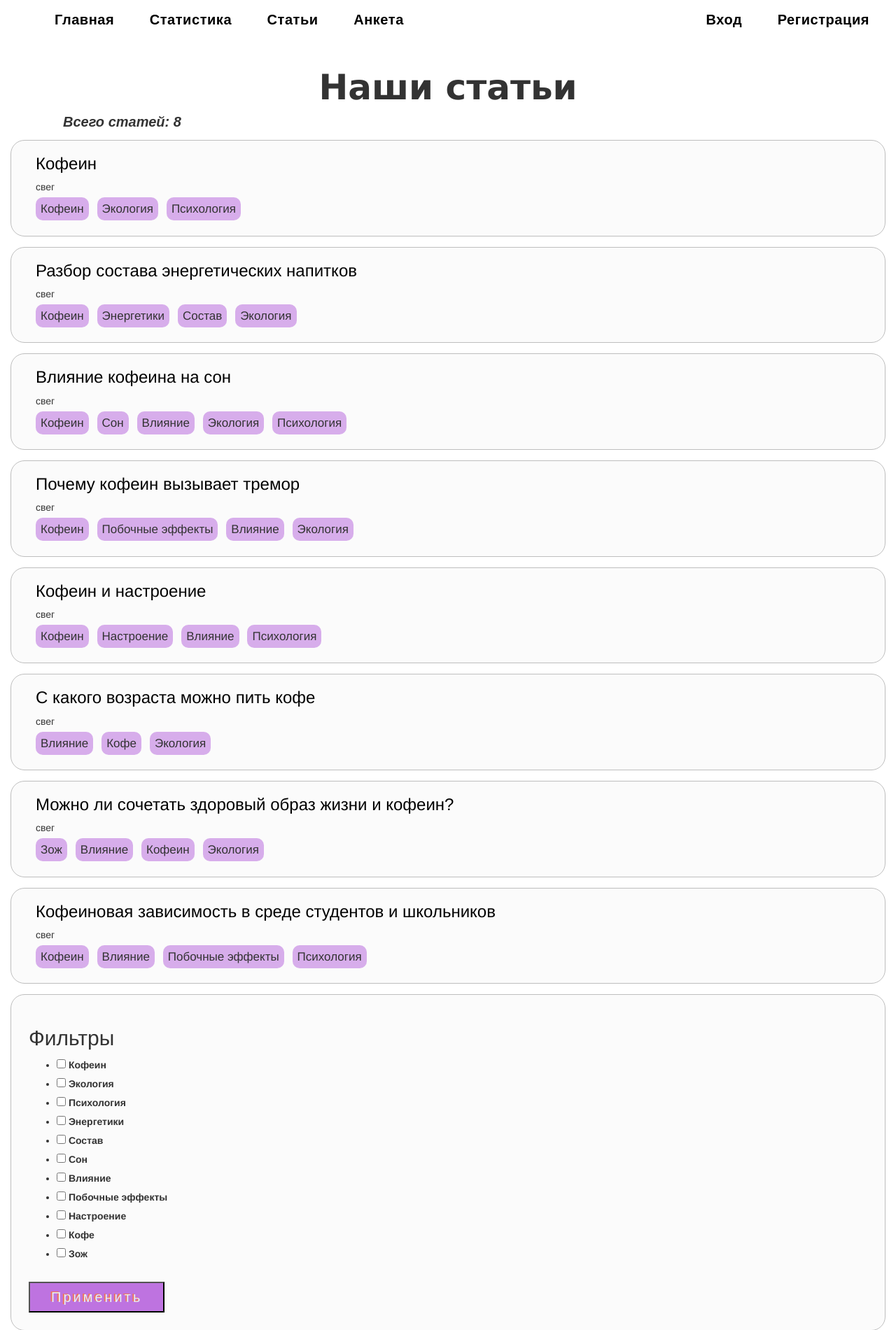
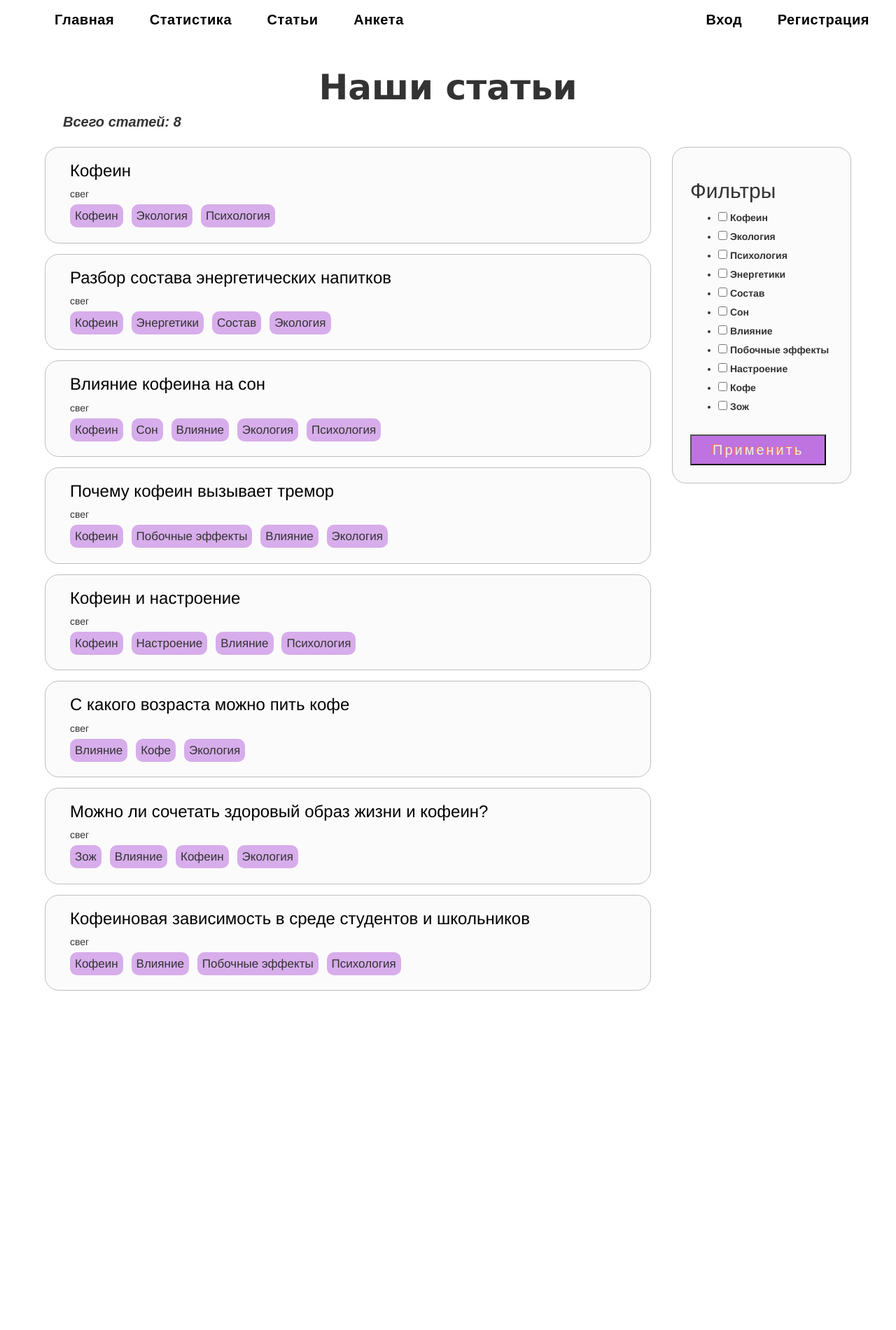
Before and after one commit to Moria-Mel/Caffeine, a Django app: page /caffeine/articles/ in a window 1280 px wide. Shown: the top 1901 px of the page at 70% size. After the commit the page ends 1416 px from the top, so only its background shows below. Run offline with Django 3.2, Linux system fonts and the light colour scheme; data comes from the database, SQL or seed files in the repository; some libraries are stand-ins or nearby versions.

Commit message:
right filters

```diff
--- a/caffeine/catalog/static/css/styles.css
+++ b/caffeine/catalog/static/css/styles.css
@@ -182,6 +182,27 @@ hr {
     margin: 15px;
     padding-bottom: 25px;
 }
+
+.articles_block {
+    width: 70%;
+}
+
+.filters_block {
+    width: 20%;
+    display: flex;
+    flex-direction: column;
+    align-items: flex-start;
+    flex-grow: 0;
+    flex-shrink: 1;
+    height: 10%;
+}
+
+.articles_container {
+    display: flex;
+    flex-direction: row;
+    justify-content: center;
+}
+
 .img {
     max-width: 100%;
 	height: auto;
--- a/caffeine/templates/articles.html
+++ b/caffeine/templates/articles.html
@@ -3,6 +3,8 @@
 {% block content %}
 <h1 class="h1_class">Наши статьи</h1>
 <h3 class="h3_class">{% if not filters %}Всего статей{% else %} Количество статей содержащих {% for tag in filters %}<span class="tag">{{tag}}</span>{% endfor %}{% endif %}: {{ num }}</h3>
+<div class="articles_container">
+    <div class="articles_block">
 {% for article in articles_list %}
 <div class="questionary">
     <a class="name" href={{article.id}}><h3>{{article.title}}</h3></a>
@@ -12,9 +14,10 @@
     {% endfor %}
 </div>
 {% endfor %}
-{% endblock %}
+        </div>
 
-{% block right-col %}
+
+    <div class="style filters_block">
 <h2>Фильтры</h2>
 <form method="post" action="{% url 'articles' %}">
 {% csrf_token %}
@@ -30,5 +33,7 @@
     </div>
 </form>
     {{ req }}
+        </div>
 
+    </div>
 {% endblock %}
--- a/caffeine/templates/base_generic.html
+++ b/caffeine/templates/base_generic.html
@@ -43,10 +43,10 @@
     {% endblock %}
 </div>
       {% block content %}{% endblock %}
+<!--
+      <div>
+      <div class="style filters_block"> {% block right-col %}{% endblock %}</div></div>
 
-      <div>
-      <div class="style"> {% block right-col %}{% endblock %}</div></div>
-
-  </div>
+  </div> -->
 </body>
 </html>
```
